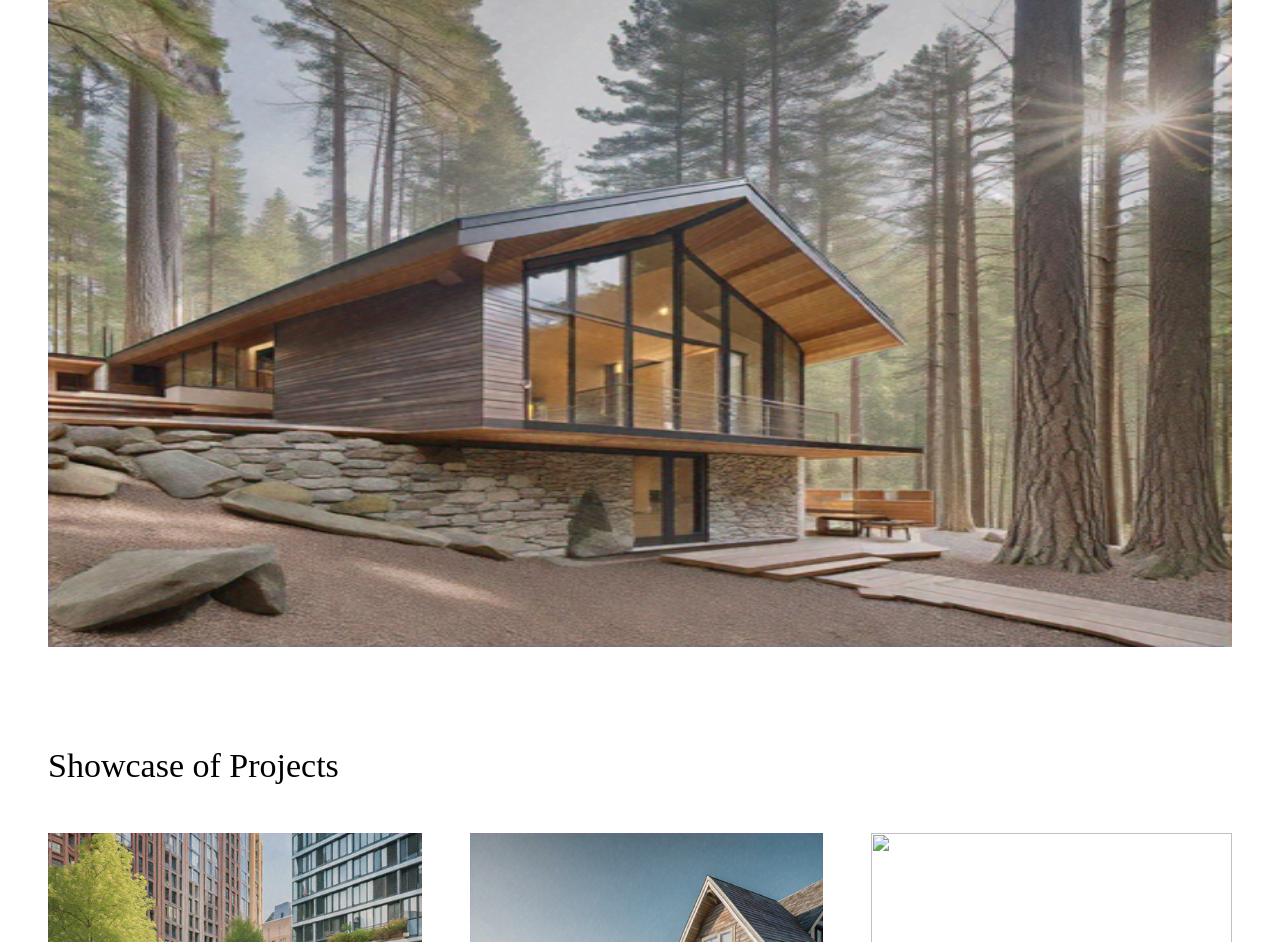
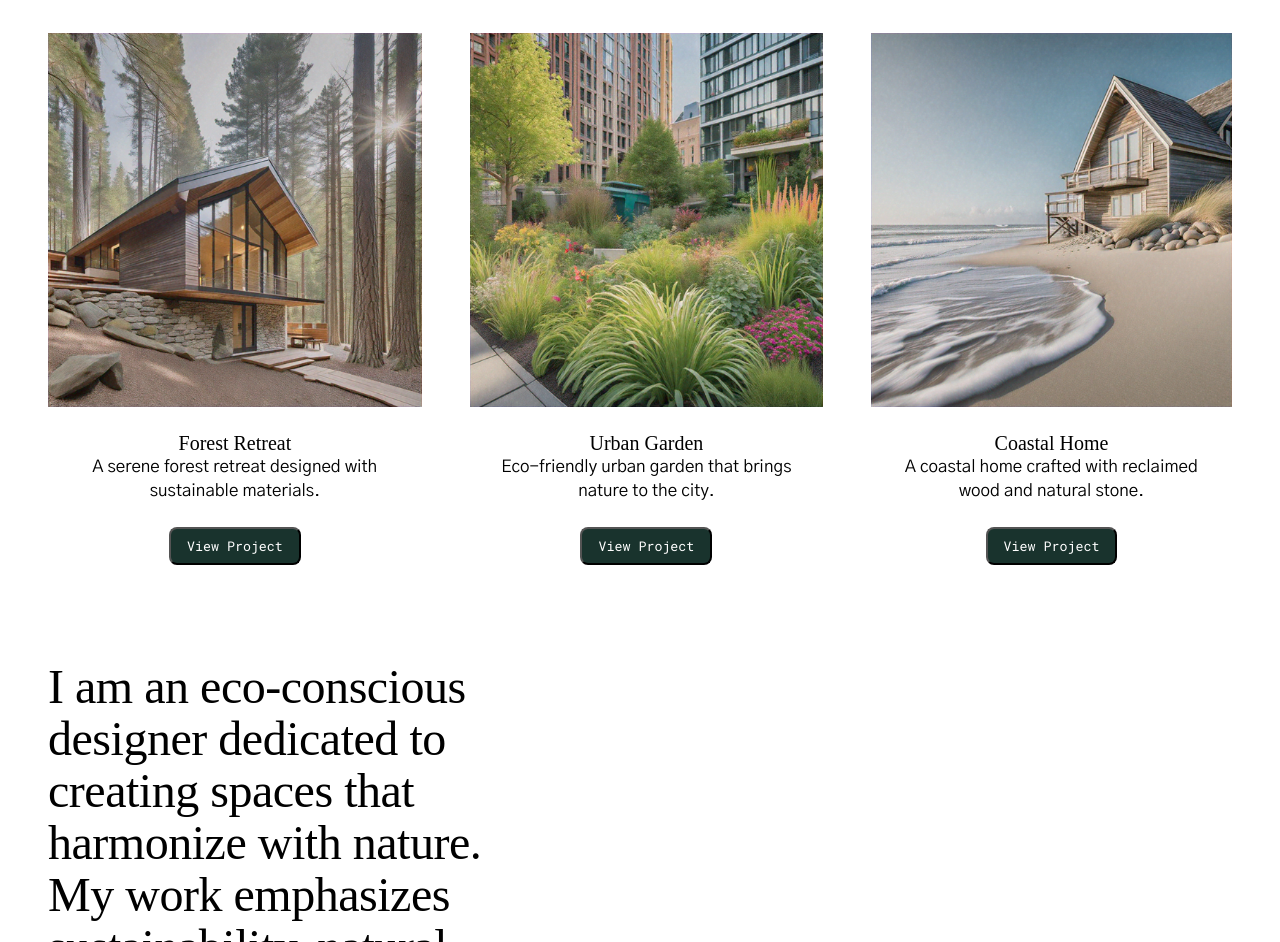
Before and after one commit to KaavyaGala546/capstone, a plain HTML site: page index.html in a window 1280 px wide. Shown: the part 515-1457 px from the top of the page. Drawn offline with Linux system fonts and the light colour scheme; a web font is replaced by a local one.

Commit message:
Update index.html

```diff
--- a/index.html
+++ b/index.html
@@ -29,9 +29,7 @@
                 <div class="hero">
                     <div class="welcome">
                         <p class="welcometext">Connecting with Nature Through Design</p>
-                    </div>
-                    <img class="welcomeimg" src="assets/images/1.png">
-                </div>
+
                 <div class="projecttext">
                     <p style="margin: 0;font-size: 34px; font-family: 'BIZ UDPMincho';">
                         Showcase of Projects
@@ -39,7 +37,7 @@
                 </div>
                 <div class="projects">
                     <div class="project">
-                        <img class="project1img" src="assets/images/2.png">
+                        <img class="project1img" src="assets/images/1.png">
                         <div class="project1text">
                             <p style="margin: 0;line-height: 24px;font-family: 'BIZ UDPMincho'; font-size: 20px; font-weight: 400; color: #000;text-align: center;padding: 0 12px;">Forest Retreat</p>
                             <p style="margin: 0;line-height: 24px;font-family: 'Gothic A1'; font-size: 17px; font-weight: 400; color: #000; line-height: 24px;text-align: center;padding: 0 12px;">A serene forest retreat designed with sustainable materials.</p>
@@ -47,7 +45,7 @@
                         <button class="projectbutton">View Project</button>
                     </div>
                     <div class="project">
-                        <img class="project2img" src="assets/images/3.png">
+                        <img class="project2img" src="assets/images/2.png">
                         <div class="project2text">
                             <p style="margin: 0;line-height: 24px;font-family: 'BIZ UDPMincho'; font-size: 20px; font-weight: 400; color: #000;text-align: center;padding: 0 12px;">Urban Garden</p>
 
@@ -56,7 +54,7 @@
                         <button class="projectbutton">View Project</button>
                     </div>
                     <div class="project">
-                        <img class="project3img" src="assets/images/4.png">
+                        <img class="project3img" src="assets/images/3.png">
                         <div class="project3text">
                             <p style="margin: 0;line-height: 24px;font-family: 'BIZ UDPMincho'; font-size: 20px; font-weight: 400; color: #000;text-align: center;padding: 0 12px;">Coastal Home</p>
 
```
